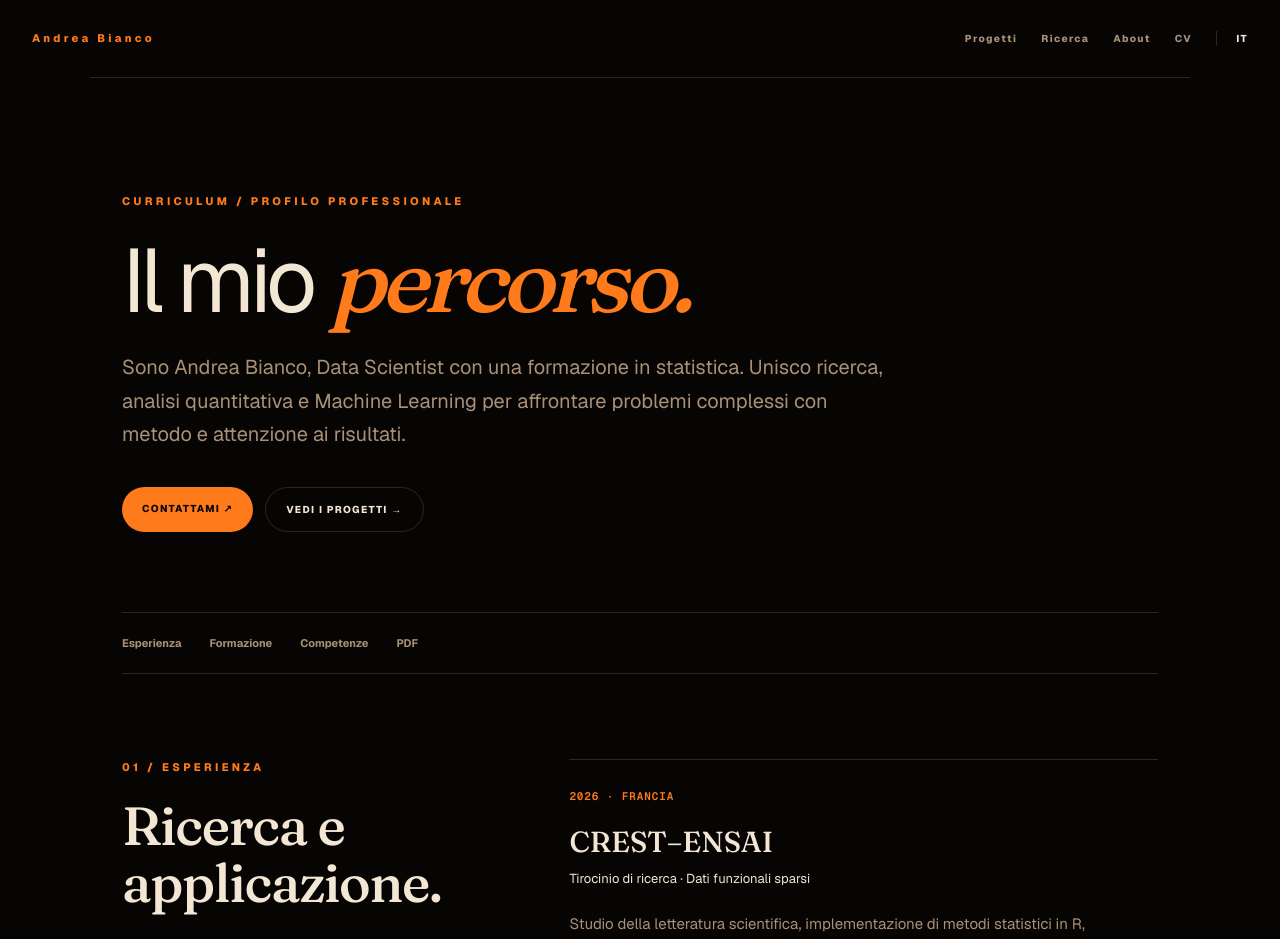
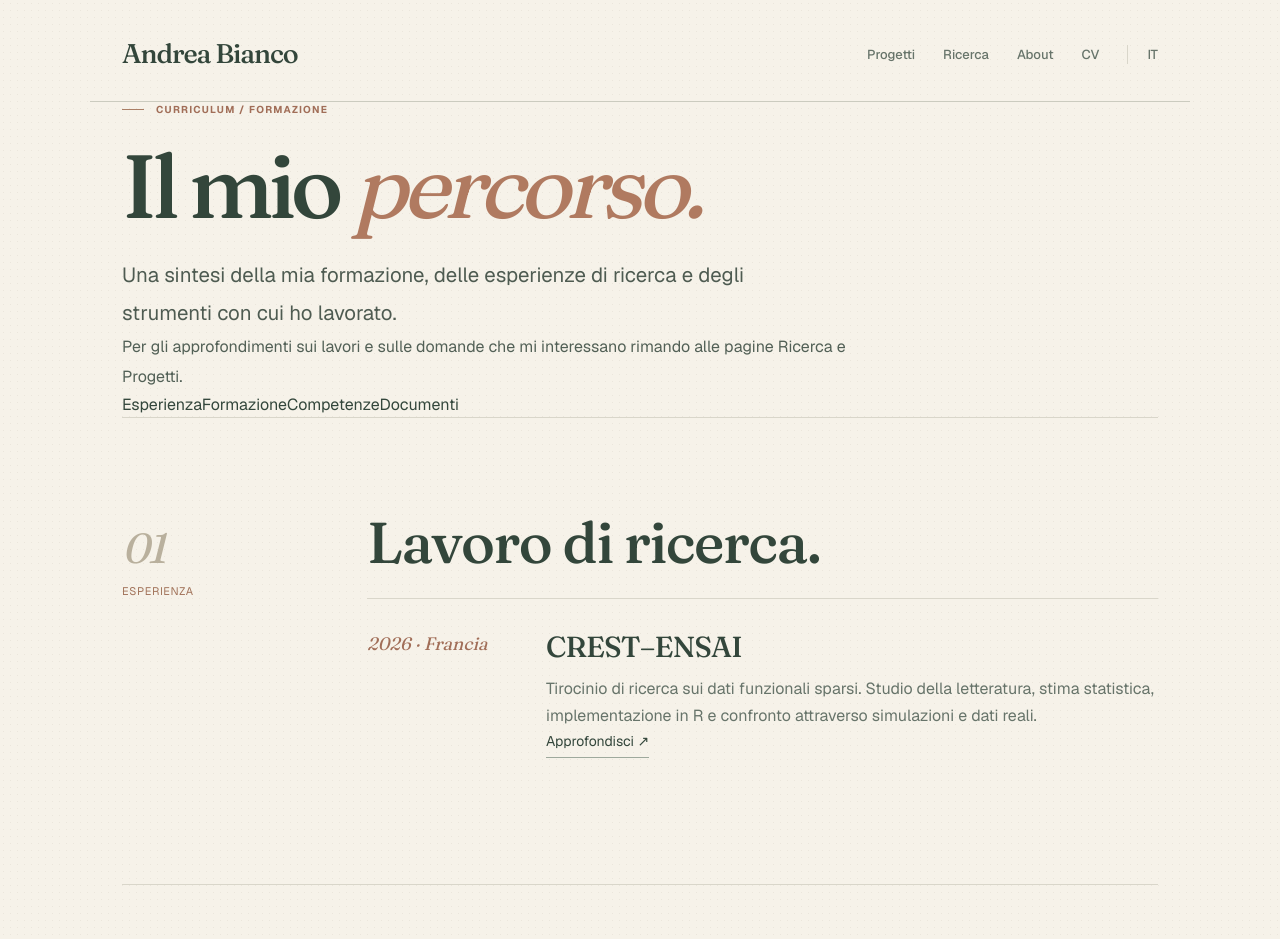
Before and after one commit to andrea-bianco00/andrea-portfolio, a Next.js app: page /cv in a window 1280 px wide. Shown: the top 939 px of the page. Built offline with nearby package versions, Linux system fonts and the light colour scheme.

Commit message:
design: bring app/cv/page.tsx into cozy editorial layout

```diff
--- a/app/cv/page.tsx
+++ b/app/cv/page.tsx
@@ -1,73 +1,12 @@
-import type { Metadata } from "next";
+import type {Metadata} from "next";
 import Link from "next/link";
 import SiteNav from "../components/SiteNav";
-
-export const metadata: Metadata = {
-  title: "Curriculum e percorso | Andrea Bianco",
-  description: "Il percorso di Andrea Bianco tra statistica, Data Science e ricerca: formazione, esperienza, competenze e progetti.",
-};
-
-const skills = [
-  { title: "Linguaggi", items: ["Python", "R", "SQL"] },
-  { title: "Ambiti", items: ["Statistica", "Machine Learning", "NLP", "Analisi dei dati"] },
-  { title: "Metodi", items: ["Modellazione statistica", "Simulazioni", "Valutazione dei modelli", "Ricerca"] },
-];
-
-export default function CVPage() {
-  return <main>
-    <SiteNav />
-    <article className="section cv-page">
-      <header className="cv-hero">
-        <p className="eyebrow">CURRICULUM / PROFILO PROFESSIONALE</p>
-        <h1>Il mio <em>percorso.</em></h1>
-        <p className="large-copy">Sono Andrea Bianco, Data Scientist con una formazione in statistica. Unisco ricerca, analisi quantitativa e Machine Learning per affrontare problemi complessi con metodo e attenzione ai risultati.</p>
-        <div className="cv-actions">
-          <a href="mailto:andrea.bianco00.ab@gmail.com?subject=Opportunit%C3%A0%20professionale" className="button primary">CONTATTAMI ↗</a>
-          <Link href="/progetti" className="button secondary">VEDI I PROGETTI →</Link>
-        </div>
-      </header>
-
-      <nav className="cv-index" aria-label="Sezioni del curriculum">
-        <a href="#esperienza">Esperienza</a><a href="#formazione">Formazione</a><a href="#competenze">Competenze</a><a href="#documenti">PDF</a>
-      </nav>
-
-      <section className="cv-section" id="esperienza">
-        <div><p className="eyebrow">01 / ESPERIENZA</p><h2>Ricerca e applicazione.</h2></div>
-        <div className="cv-detail">
-          <span className="cv-date">2026 · FRANCIA</span>
-          <h3>CREST–ENSAI</h3>
-          <p className="cv-subtitle">Tirocinio di ricerca · Dati funzionali sparsi</p>
-          <p>Studio della letteratura scientifica, implementazione di metodi statistici in R, simulazioni e confronto tra approcci di stima su dati sintetici e reali.</p>
-          <Link href="/ricerca" className="text-link">APPROFONDISCI LA RICERCA ↗</Link>
-        </div>
-      </section>
-
-      <section className="cv-section" id="formazione">
-        <div><p className="eyebrow">02 / FORMAZIONE</p><h2>Le basi del mio metodo.</h2></div>
-        <div className="cv-detail cv-education">
-          <div><span className="cv-date">2025 — 2026</span><h3>ENSAI</h3><p>Master in Smart Data Science · AI and Data Science</p></div>
-          <div><span className="cv-date">2024 — 2026</span><h3>Università di Bologna</h3><p>Percorso magistrale in Data Science</p></div>
-          <div><span className="cv-date">2021 — 2024</span><h3>Statistica</h3><p>Formazione universitaria in Scienze Statistiche</p></div>
-        </div>
-      </section>
-
-      <section className="cv-section" id="competenze">
-        <div><p className="eyebrow">03 / COMPETENZE</p><h2>Strumenti e metodo.</h2></div>
-        <div className="cv-detail cv-skills">
-          {skills.map(group=><div key={group.title}><h3>{group.title}</h3><div className="tags">{group.items.map(item=><span key={item}>{item}</span>)}</div></div>)}
-          <p>Per vedere come utilizzo questi strumenti nella pratica, puoi esplorare i progetti documentati, con codice, risultati e limiti metodologici.</p>
-          <Link href="/progetti" className="text-link">ESPLORA I PROGETTI ↗</Link>
-        </div>
-      </section>
-
-      <section className="cv-documents" id="documenti">
-        <div><p className="eyebrow">04 / DOCUMENTI</p><h2>Curriculum in PDF.</h2><p>I PDF in italiano e inglese saranno disponibili qui dopo la verifica delle versioni definitive. Nel frattempo puoi consultare il percorso in questa pagina e contattarmi direttamente.</p></div>
-        <div className="cv-doc-list">
-          <div><span>IT / CURRICULUM ITALIANO</span><strong>PDF in preparazione</strong></div>
-          <div><span>EN / ENGLISH RESUME</span><strong>PDF in preparazione</strong></div>
-        </div>
-      </section>
-      <div className="case-end"><Link href="/" className="text-link">← TORNA ALLA HOME</Link><a href="mailto:andrea.bianco00.ab@gmail.com" className="text-link">SCRIVIMI ↗</a></div>
-    </article>
-  </main>;
-}
+export const metadata:Metadata={title:"CV e percorso | Andrea Bianco",description:"Formazione, esperienze di ricerca e competenze in statistica e Data Science."};
+const skills=[{title:"Linguaggi",items:["R","Python","SQL"]},{title:"Metodi",items:["Statistical Modeling","Simulation","Machine Learning","Functional Data Analysis"]},{title:"Interessi",items:["Demography","Social Statistics","Computational Social Science","Statistical Methodology"]}];
+export default function CVPage(){return <main className="cozy-page"><SiteNav/><div className="cozy-shell"><header className="cozy-interior-hero"><p className="cozy-kicker">Curriculum / Formazione</p><h1>Il mio <em>percorso.</em></h1><p className="cozy-lead">Una sintesi della mia formazione, delle esperienze di ricerca e degli strumenti con cui ho lavorato.</p><p className="cozy-copy">Per gli approfondimenti sui lavori e sulle domande che mi interessano rimando alle pagine <Link href="/ricerca" className="cozy-inline-link">Ricerca</Link> e <Link href="/progetti" className="cozy-inline-link">Progetti</Link>.</p></header>
+<nav className="cozy-cv-index" aria-label="Indice del curriculum"><a href="#esperienza">Esperienza</a><a href="#formazione">Formazione</a><a href="#competenze">Competenze</a><a href="#documenti">Documenti</a></nav>
+<section id="esperienza" className="cozy-section cozy-chapter"><div className="cozy-chapter-index"><span>01</span>Esperienza</div><div className="cozy-chapter-body"><h2>Lavoro di ricerca.</h2><div className="cozy-timeline"><article><time>2026 · Francia</time><div><h3>CREST–ENSAI</h3><p>Tirocinio di ricerca sui dati funzionali sparsi. Studio della letteratura, stima statistica, implementazione in R e confronto attraverso simulazioni e dati reali.</p><Link href="/ricerca" className="cozy-link">Approfondisci ↗</Link></div></article></div></div></section>
+<section id="formazione" className="cozy-section cozy-chapter"><div className="cozy-chapter-index"><span>02</span>Formazione</div><div className="cozy-chapter-body"><h2>Gli studi.</h2><div className="cozy-timeline"><article><time>2025–2026</time><div><h3>ENSAI · Rennes</h3><p>Percorso di doppio titolo, Master Smart Data, con attività di formazione e ricerca.</p></div></article><article><time>2024–2026</time><div><h3>Università di Bologna</h3><p>Laurea magistrale in Data Science, percorso in Scienze Statistiche.</p></div></article><article><time>2021–2024</time><div><h3>Università di Bologna</h3><p>Laurea triennale in Statistica Bio-Demografica.</p></div></article></div></div></section>
+<section id="competenze" className="cozy-section cozy-chapter"><div className="cozy-chapter-index"><span>03</span>Competenze e interessi</div><div className="cozy-chapter-body"><h2>Strumenti e ambiti.</h2><div className="cozy-list">{skills.map(group=><div className="cozy-item" key={group.title}><small>{group.title}</small><div className="cozy-skill-tags">{group.items.map(item=><span key={item}>{item}</span>)}</div></div>)}</div><p className="cozy-copy">Gli interessi di ricerca non equivalgono automaticamente a competenze già consolidate: li tengo distinti dai metodi utilizzati nei miei lavori.</p></div></section>
+<section id="documenti" className="cozy-section cozy-chapter"><div className="cozy-chapter-index"><span>04</span>Documenti</div><div className="cozy-chapter-body cozy-story-grid"><div><h2>Curriculum PDF.</h2><p className="cozy-copy">Le versioni in italiano e inglese saranno disponibili qui quando avrò verificato i documenti definitivi.</p></div><div className="cozy-field-note"><span className="cozy-note-no">Documenti</span><h3>In preparazione</h3><p>Per il momento puoi consultare il percorso su questa pagina o scrivermi per richiedere maggiori informazioni.</p><a className="cozy-link" href="mailto:andrea.bianco00.ab@gmail.com">Scrivimi ↗</a></div></div></section>
+<footer className="cozy-footer"><span>Andrea Bianco · CV</span><div><Link href="/">Home</Link><Link href="/progetti">Progetti</Link><a href="mailto:andrea.bianco00.ab@gmail.com">Email</a></div></footer></div></main>}
```
